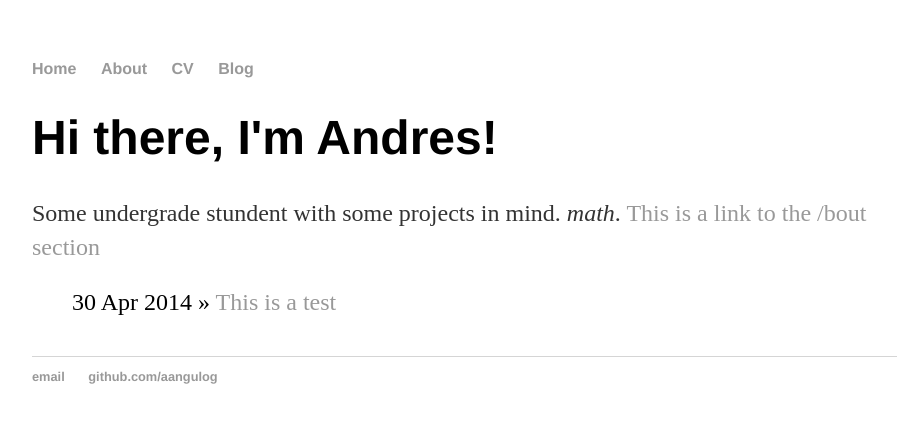
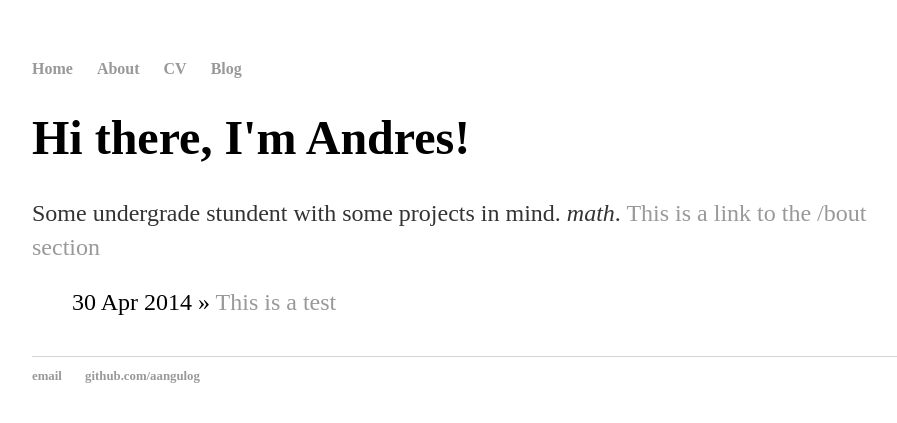
Before and after one commit to aangulog/aangulog.github.io, a Jekyll site: the page built from index.html, in a window 1280 px wide. Shown: the top 423 px of the page, without its empty margins (160-1057 px from the left). Built offline with Jekyll 4.4.1, drawn with Linux system fonts in a browser that asks for light colours.

Commit message:
Update main.css

```diff
--- a/css/main.css
+++ b/css/main.css
@@ -3,7 +3,7 @@ body {
     width: 70%;
 }
 nav ul, footer ul {
-    font-family:'Helvetica', 'Arial', 'Sans-Serif';
+    font-family:'Serif', 'Sans-Serif'. 'Monospaced';
     padding: 0px;
     list-style: none;
     font-weight: bold;
@@ -21,7 +21,7 @@ a:hover {
 }
 h1 {
     font-size: 3em;
-    font-family:'Helvetica', 'Arial', 'Sans-Serif';
+    font-family:'Serif', 'Sans-Serif'. 'Monospaced';
 }
 p {
     font-size: 1.5em;
```
